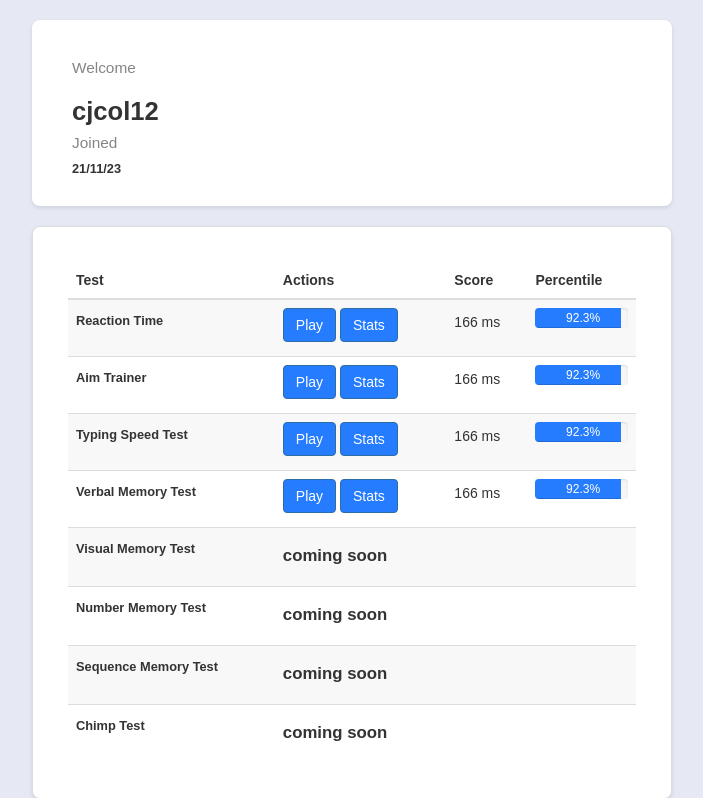
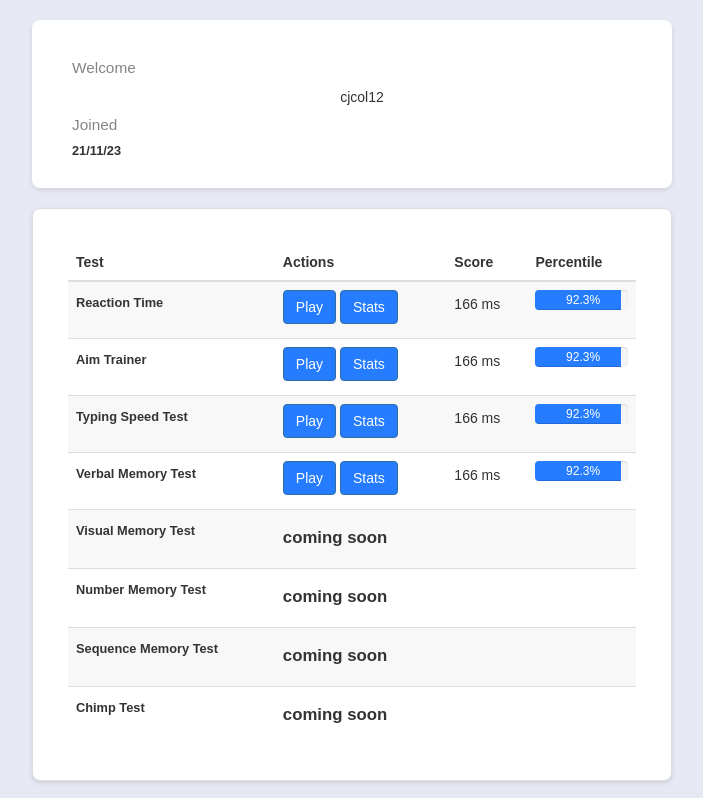
Before and after one commit to cjcol01/SapienBenchmark, a Flask app: page / in a window 1280 px wide. Shown: the part 52-850 px from the top of the page, without its empty margins (288-991 px from the left). Run offline with Flask 3, Linux system fonts and the light colour scheme; some libraries are stand-ins or nearby versions.

Commit message:
commit message

```diff
--- a/Section_2/app/templates/home.html
+++ b/Section_2/app/templates/home.html
@@ -51,7 +51,7 @@
 
         <section class="test">
             <div class="text">
-                <h2 class="left gray welcome">Welcome</h2>
+                <h2 class="left gray welcome">Welcome</h2
                 <h3 class="left username">cjcol12</h3>
                 <h4 class="left gray welcome">Joined</h4>
                 <h5 class="left date">21/11/23</h5>
```
